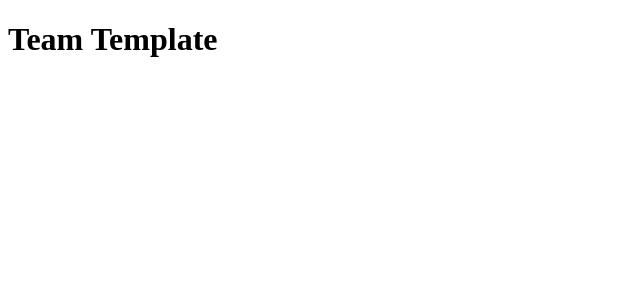
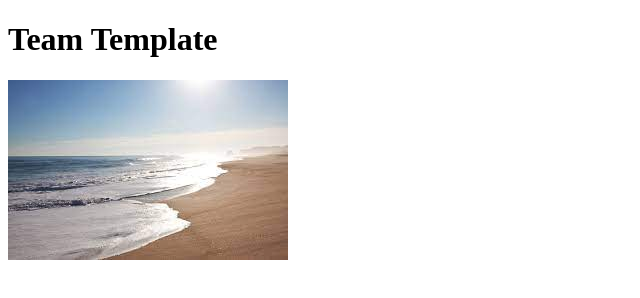
Before and after one commit to AlanaSagaidak/landing, a plain HTML site: page index.html in a window 1280 px wide. Shown: the whole page, without its empty margins (0-640 px from the left). Drawn offline with Linux system fonts and the light colour scheme.

Commit message:
added img

```diff
--- a/index.html
+++ b/index.html
@@ -1,5 +1,6 @@
 <!DOCTYPE html>
 <html lang="en">
+
 <head>
     <meta charset="UTF-8">
     <meta http-equiv="X-UA-Compatible" content="IE=edge">
@@ -7,15 +8,17 @@
     <title>Document</title>
     <link rel="shortcut icon" href="https://placekitten.com/96/139" type="image/x-icon">
 </head>
+
 <body>
     <header>
         <h1>Team Template</h1>
     </header>
     <main>
-
+        <img src="img/sea.jpg" alt="sea">
     </main>
     <footer>
 
     </footer>
 </body>
+
 </html>
```
Also changed, not shown: img/sea.jpg (added).
